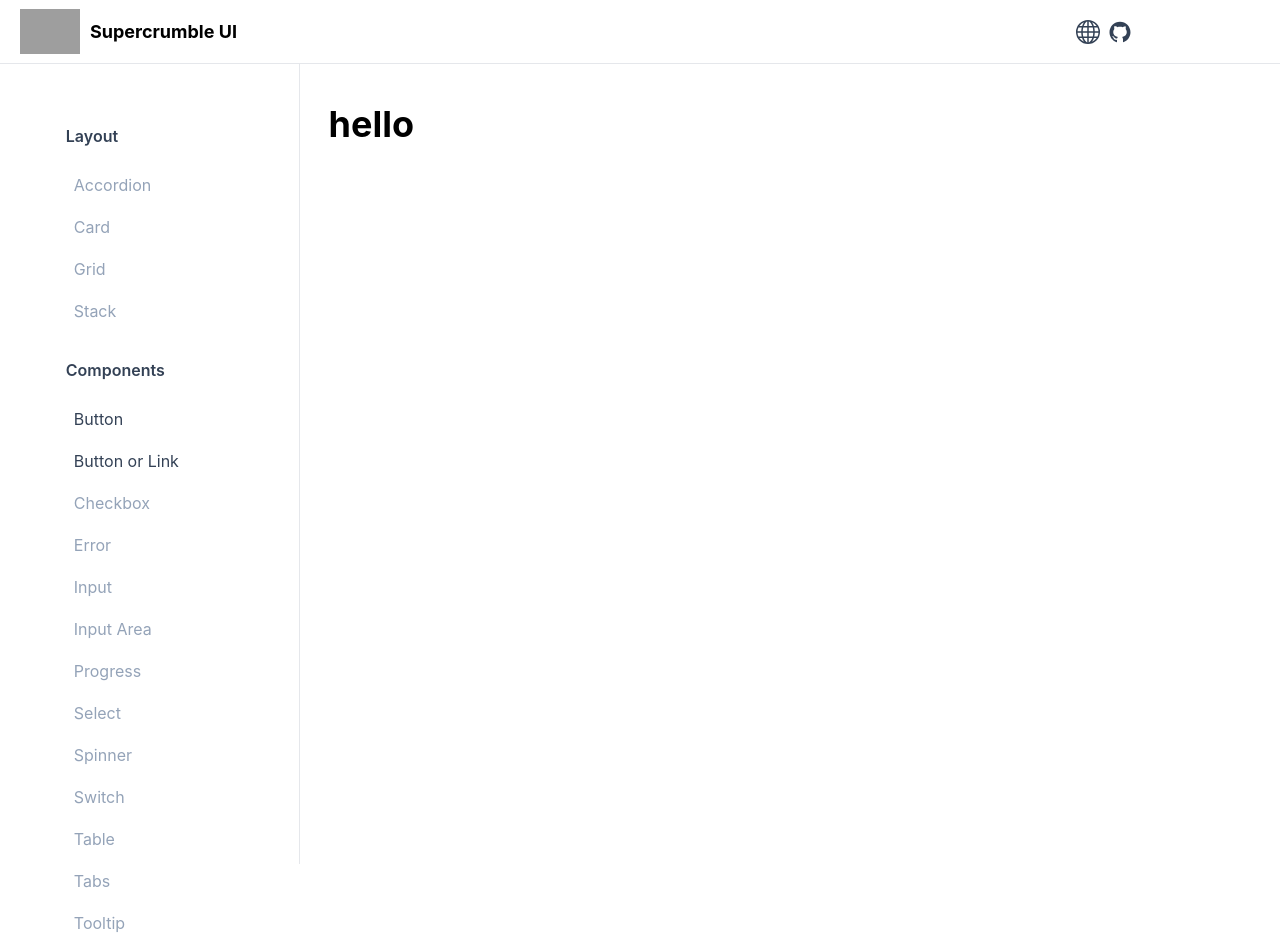
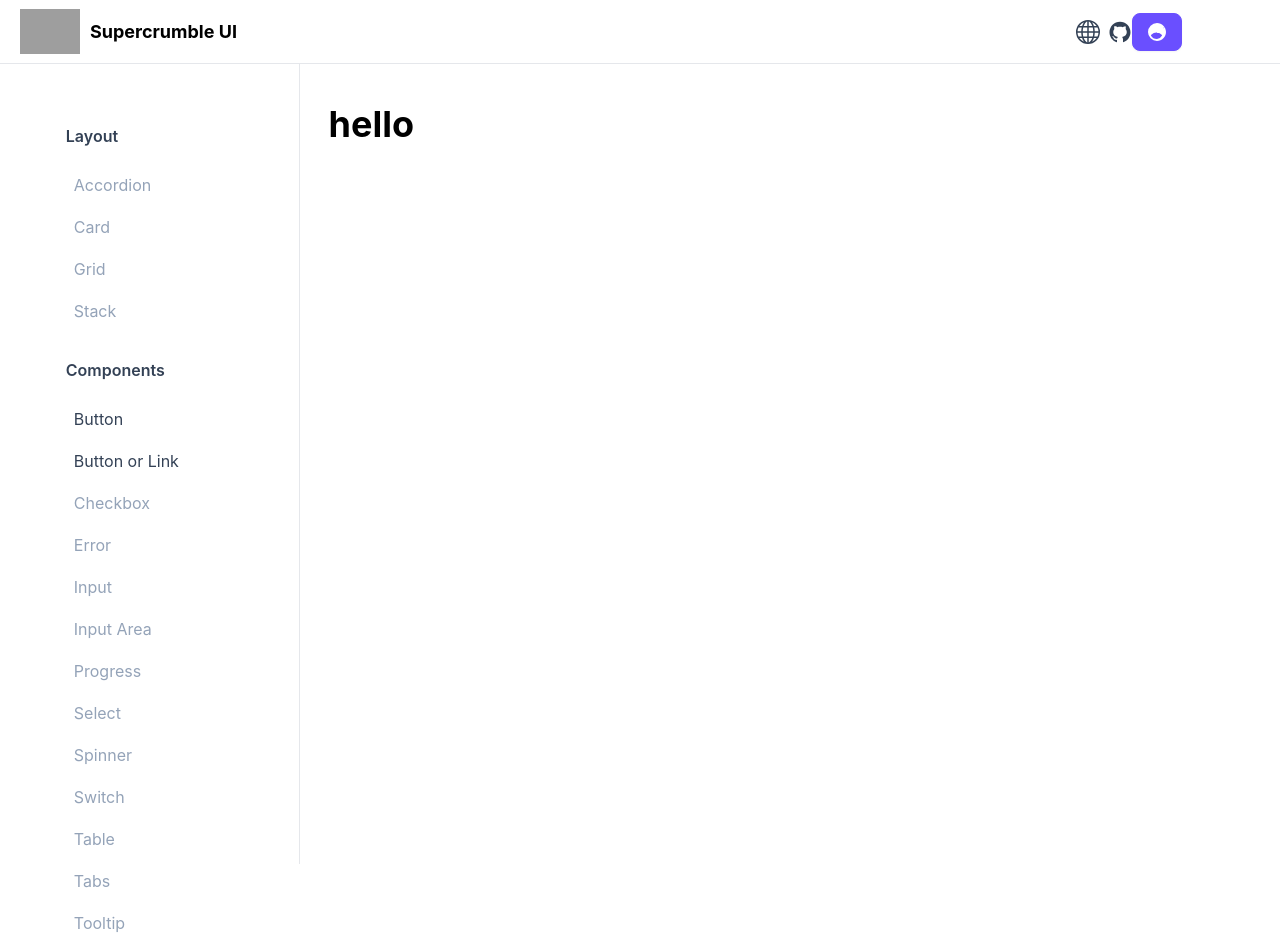
Before and after one commit to elijahnikov/ui, a Next.js app: page / in a window 1280 px wide. Built offline with nearby package versions, Linux system fonts and the light colour scheme; grey boxes are pictures that could not be loaded; a web font is replaced by a local one.

Commit message:
adding localstorage and color mode hooks to enable dark mode switching

```diff
--- /dev/null
+++ b/src/components/common/DarkModeSwitch/DarkModeSwitch.tsx
@@ -0,0 +1,32 @@
+import Button from "@/components/ui/Button/Button";
+import useColorMode from "@/hooks/useColorMode";
+
+interface DarkModeSwitchProps {}
+
+const DarkModeSwitch = ({}: DarkModeSwitchProps) => {
+	const [colorMode, setColorMode] = useColorMode();
+
+	return (
+		<Button
+			loading={false}
+			className="p-2 rounded-md"
+			onClick={() => {
+				setColorMode(colorMode === "light" ? "dark" : "light");
+				console.log(1);
+			}}
+		>
+			<svg
+				xmlns="http://www.w3.org/2000/svg"
+				className="h-6 w-6"
+				viewBox="0 0 24 24"
+			>
+				<path
+					className="fill-current"
+					d="M12 3a9 9 0 0 0 0 18c4.963 0 9-4.037 9-9s-4.037-9-9-9zm0 16a7 7 0 0 1-6.126-3.58c.16-.345.384-.673.669-.958a7 7 0 0 1 9.899 0c.285.285.509.613.669.958A7 7 0 0 1 12 19zm6.957-12.043a1 1 0 0 1-.082 1.397c-.271.226-.554.45-.857.662-2.004.1-3.93.413-5.721.914a15.713 15.713 0 0 0-.657.227A9.035 9.035 0 0 1 12 13c2.86 0 5.469-1.31 7.15-3.371-.303.06-.611.099-.92.112z"
+				/>
+			</svg>
+		</Button>
+	);
+};
+
+export default DarkModeSwitch;
--- a/src/components/common/NavBar/NavBar.tsx
+++ b/src/components/common/NavBar/NavBar.tsx
@@ -4,10 +4,11 @@ import Image from "next/image";
 import Link from "next/link";
 import { AiFillGithub } from "react-icons/ai";
 import { BsGlobe } from "react-icons/bs";
+import DarkModeSwitch from "../DarkModeSwitch/DarkModeSwitch";
 
 const NavBar = () => {
 	return (
-		<div className="h-[8vh] border-b-[1px] z-10 fixed flex bg-white w-full text-center">
+		<div className="h-[8vh] border-b-[1px] z-10 fixed flex dark:bg-black dark:text-white text-black bg-white w-full text-center">
 			<div className="inline-flex align-center ml-[10px] w-full items-center ">
 				<Link
 					href={"/"}
@@ -25,6 +26,9 @@ const NavBar = () => {
 					<AiFillGithub className="h-6 w-6 fill-slate-700 float-right ml-2" />
 					<BsGlobe className="h-6 w-6 fill-slate-700 float-right" />
 				</div>
+				<div>
+					<DarkModeSwitch />
+				</div>
 			</div>
 		</div>
 	);
--- a/src/components/ui/Button/Button.tsx
+++ b/src/components/ui/Button/Button.tsx
@@ -1,6 +1,7 @@
 import { cva, VariantProps } from "class-variance-authority";
 import { ButtonHTMLAttributes } from "react";
 import classNames from "classnames";
+import React from "react";
 
 const button = cva(
 	[
@@ -73,16 +74,16 @@ interface ButtonProps
 	loading: boolean;
 }
 
-const Button = ({
-	children,
-	intent,
-	size,
-	fullWidth,
-	disabled,
-	loading,
-}: ButtonProps) => {
+const Button = React.forwardRef<HTMLButtonElement, ButtonProps>(
+	(
+		{ intent, size, fullWidth, disabled, loading, children, ...props },
+		ref
+	) => {
 		return (
-		<button className={button({ intent, size, fullWidth, disabled })}>
+			<button
+				{...props}
+				className={button({ intent, size, fullWidth, disabled })}
+			>
 				<span
 					className={classNames(
 						"leading-[1.25rem]",
@@ -108,6 +109,8 @@ const Button = ({
 				)}
 			</button>
 		);
-};
+	}
+);
+Button.displayName = "Button";
 
 export default Button;
--- /dev/null
+++ b/src/hooks/useColorMode.ts
@@ -0,0 +1,19 @@
+import { useEffect } from "react";
+import useLocalStorage from "./useLocalStorage";
+
+const useColorMode = () => {
+	const [colorMode, setColorMode] = useLocalStorage("theme", "light");
+
+	useEffect(() => {
+		const className = "dark";
+		const bodyClasses = window.document.body.classList;
+
+		colorMode === "dark"
+			? bodyClasses.add(className)
+			: bodyClasses.remove(className);
+	}, [colorMode]);
+
+	return [colorMode, setColorMode];
+};
+
+export default useColorMode;
--- /dev/null
+++ b/src/hooks/useLocalStorage.ts
@@ -0,0 +1,29 @@
+import { useEffect, useState } from "react";
+
+const useLocalStorage = (key: string, initialValue: string) => {
+	const [storedValue, setStoredValue] = useState(() => {
+		try {
+			const item = window.localStorage.getItem(key);
+			return item ? JSON.parse(item) : initialValue;
+		} catch (error) {
+			console.error(error);
+			return initialValue;
+		}
+	});
+
+	useEffect(() => {
+		try {
+			const valueToStore =
+				typeof storedValue === "function"
+					? storedValue(storedValue)
+					: storedValue;
+			window.localStorage.setItem(key, JSON.stringify(valueToStore));
+		} catch (error) {
+			console.error(error);
+		}
+	}, [key, storedValue]);
+
+	return [storedValue, setStoredValue];
+};
+
+export default useLocalStorage;
--- a/src/pages/_app.tsx
+++ b/src/pages/_app.tsx
@@ -2,7 +2,6 @@ import "@/styles/globals.css";
 import "@/styles/colors.css";
 
 import type { AppProps } from "next/app";
-
 export default function App({ Component, pageProps }: AppProps) {
 	return <Component {...pageProps} />;
 }
--- a/src/utils/setTheme.ts
+++ /dev/null
@@ -1,11 +0,0 @@
-export const setTheme = () => {
-	if (
-		localStorage.theme === "dark" ||
-		(!("theme" in localStorage) &&
-			window.matchMedia("(prefers-color-scheme: dark)").matches)
-	) {
-		document.documentElement.classList.add("dark");
-	} else {
-		document.documentElement.classList.remove("dark");
-	}
-};
```
Lines whose indentation alone changed are shown as unchanged.
